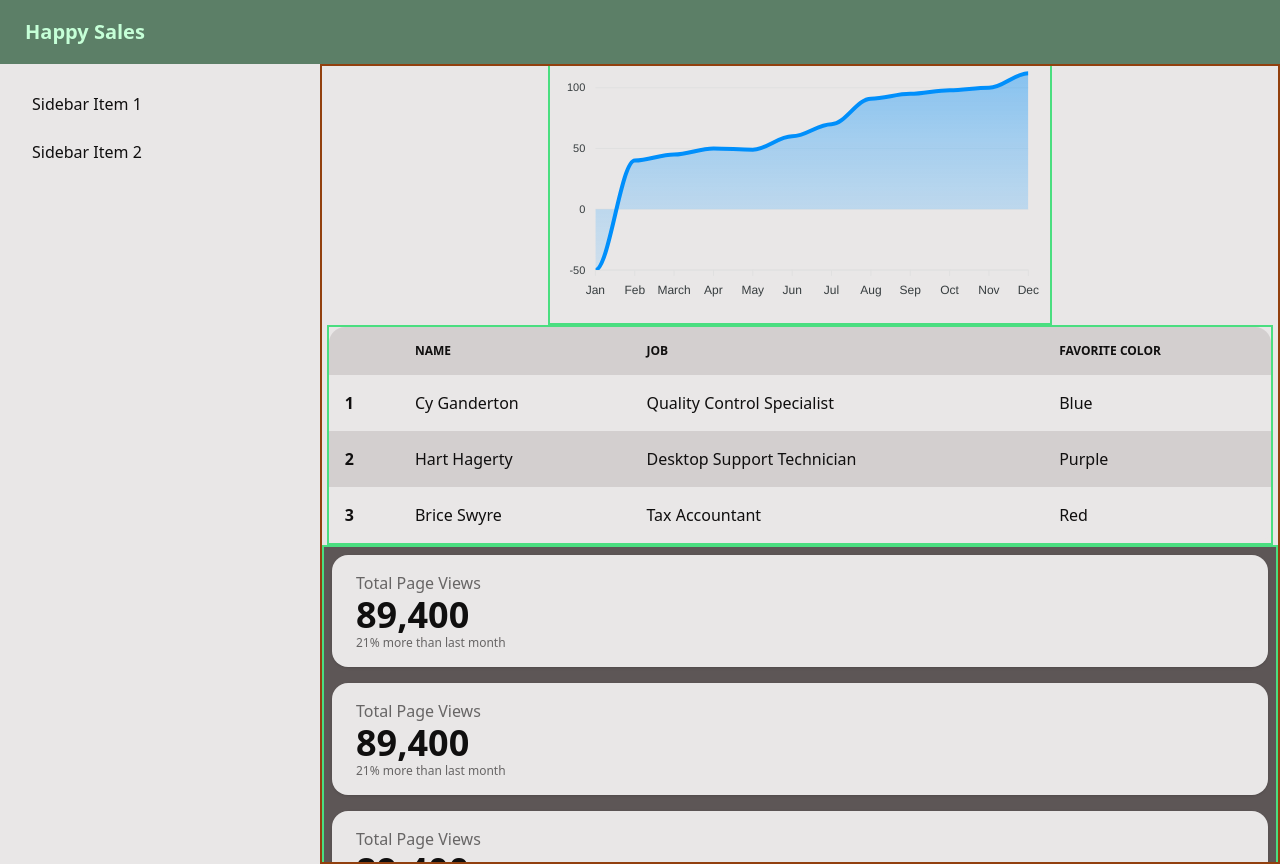
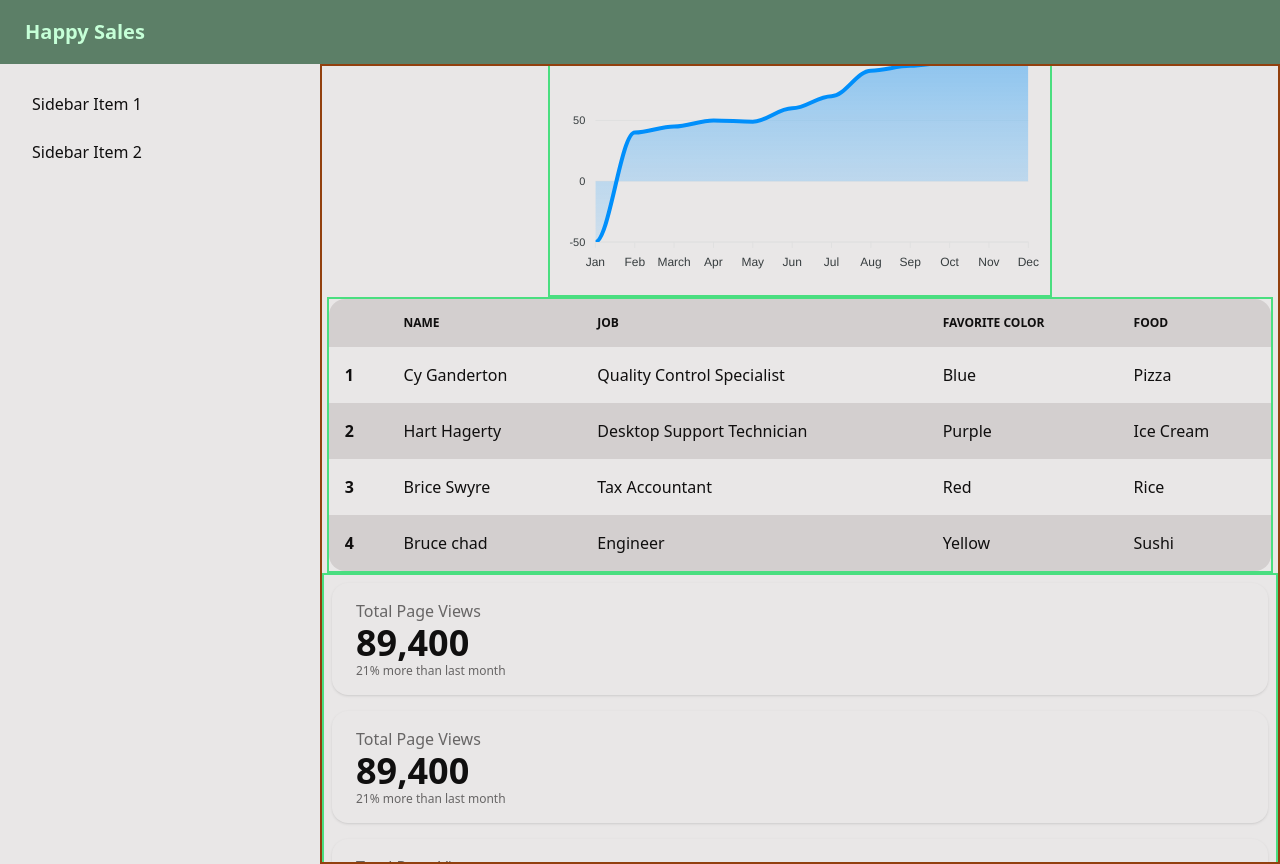
Before and after one commit to brianf4/happy-sales, a React (Vite) app in the folder frontend/: page / in a window 1280 px wide. Built offline with nearby package versions, Linux system fonts and the light colour scheme.

Commit message:
ui stuff

```diff
--- a/frontend/src/App.jsx
+++ b/frontend/src/App.jsx
@@ -24,7 +24,7 @@ function App() {
           <section className="border-2 border-green-400 w-[99%]">
             <Transactions />
           </section>
-          <section className="border-2 border-green-400 flex flex-col w-full bg-neutral p-2 gap-y-4">
+          <section className="border-2 border-green-400 flex flex-col w-full p-2 gap-y-4">
             <Stat />
             <Stat />
             <Stat />
--- a/frontend/src/components/Transactions.jsx
+++ b/frontend/src/components/Transactions.jsx
@@ -12,6 +12,7 @@ function Transactions() {
             <th>Name</th>
             <th>Job</th>
             <th>Favorite Color</th>
+            <th>Food</th>
           </tr>
         </thead>
         <tbody>
@@ -21,6 +22,7 @@ function Transactions() {
             <td>Cy Ganderton</td>
             <td>Quality Control Specialist</td>
             <td>Blue</td>
+            <td>Pizza</td>
           </tr>
           {/* row 2 */}
           <tr>
@@ -28,6 +30,7 @@ function Transactions() {
             <td>Hart Hagerty</td>
             <td>Desktop Support Technician</td>
             <td>Purple</td>
+            <td>Ice Cream</td>
           </tr>
           {/* row 3 */}
           <tr>
@@ -35,6 +38,15 @@ function Transactions() {
             <td>Brice Swyre</td>
             <td>Tax Accountant</td>
             <td>Red</td>
+            <td>Rice</td>
+          </tr>
+          {/* row 4 */}
+          <tr>
+            <th>4</th>
+            <td>Bruce chad</td>
+            <td>Engineer</td>
+            <td>Yellow</td>
+            <td>Sushi</td>
           </tr>
         </tbody>
       </table>
```
